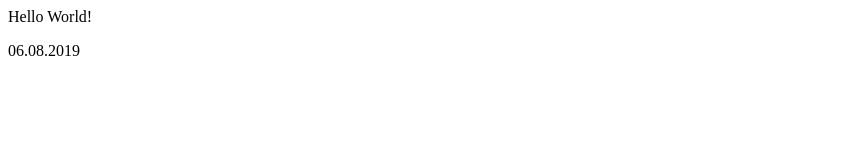
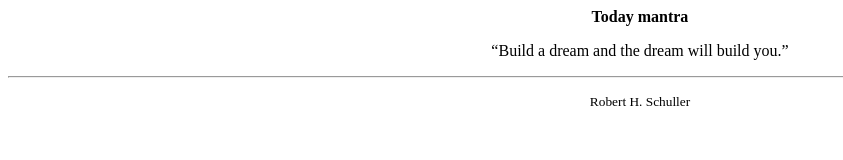
Before and after one commit to WebHeroSchool/HTML-Kira, a plain HTML site: page index.html in a window 1280 px wide. Shown: the whole page, without its empty margins (0-843 px from the left). Drawn offline with Linux system fonts and the light colour scheme.

Commit message:
new qoute

```diff
--- a/index.html
+++ b/index.html
@@ -4,7 +4,9 @@
  <title>Message</title>
  </head>
  <body>
- <p>Hello World!</p>
- <p>06.08.2019</p>
+ <center><p><b>Today mantra</b></p>
+ <div><p><q>Build a dream and the dream will build you.</q></p></div>
+ <hr>
+ <p><sub>Robert H. Schuller</sub> </p></center>
  </body>
 </html>
```
